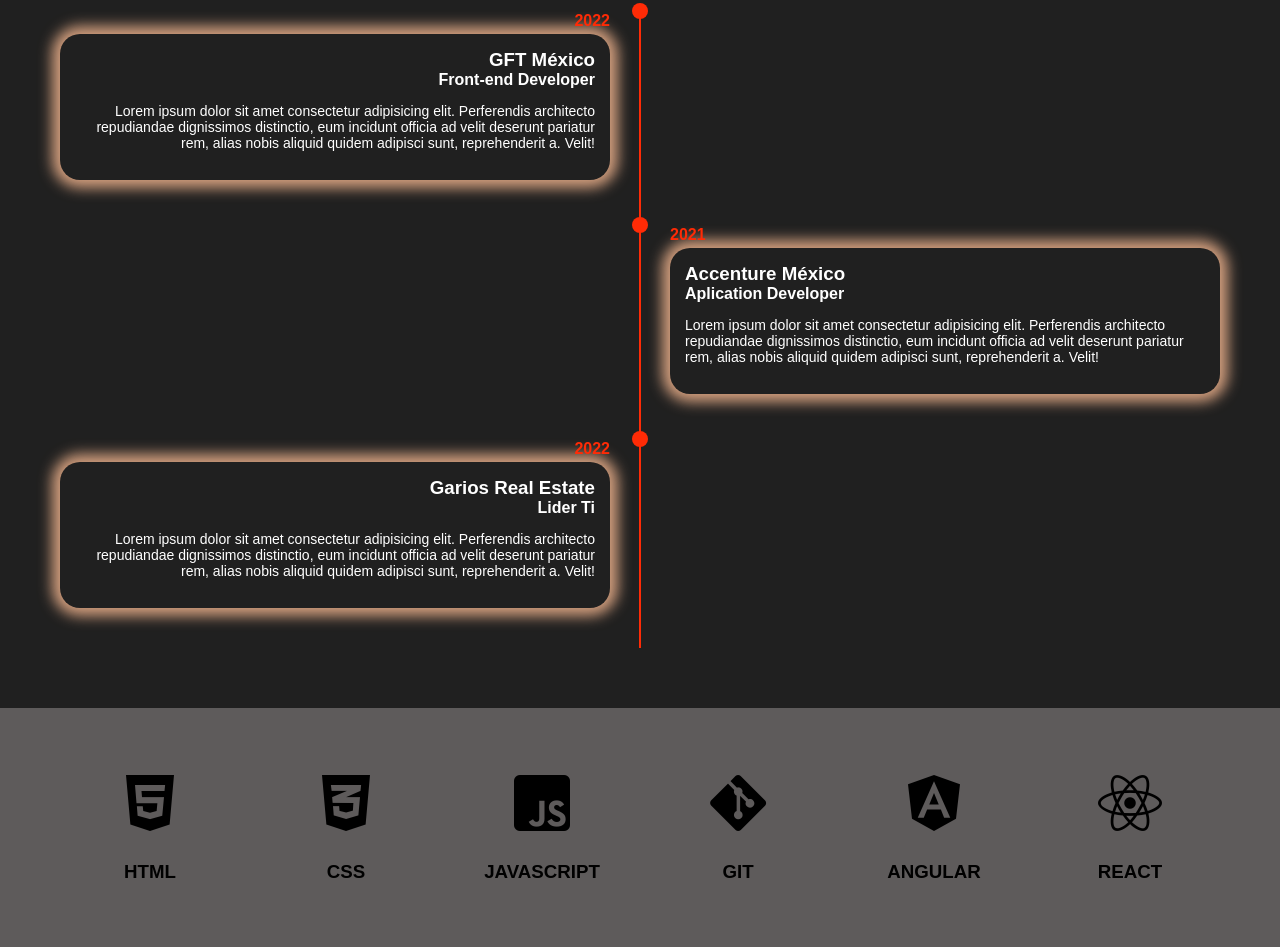
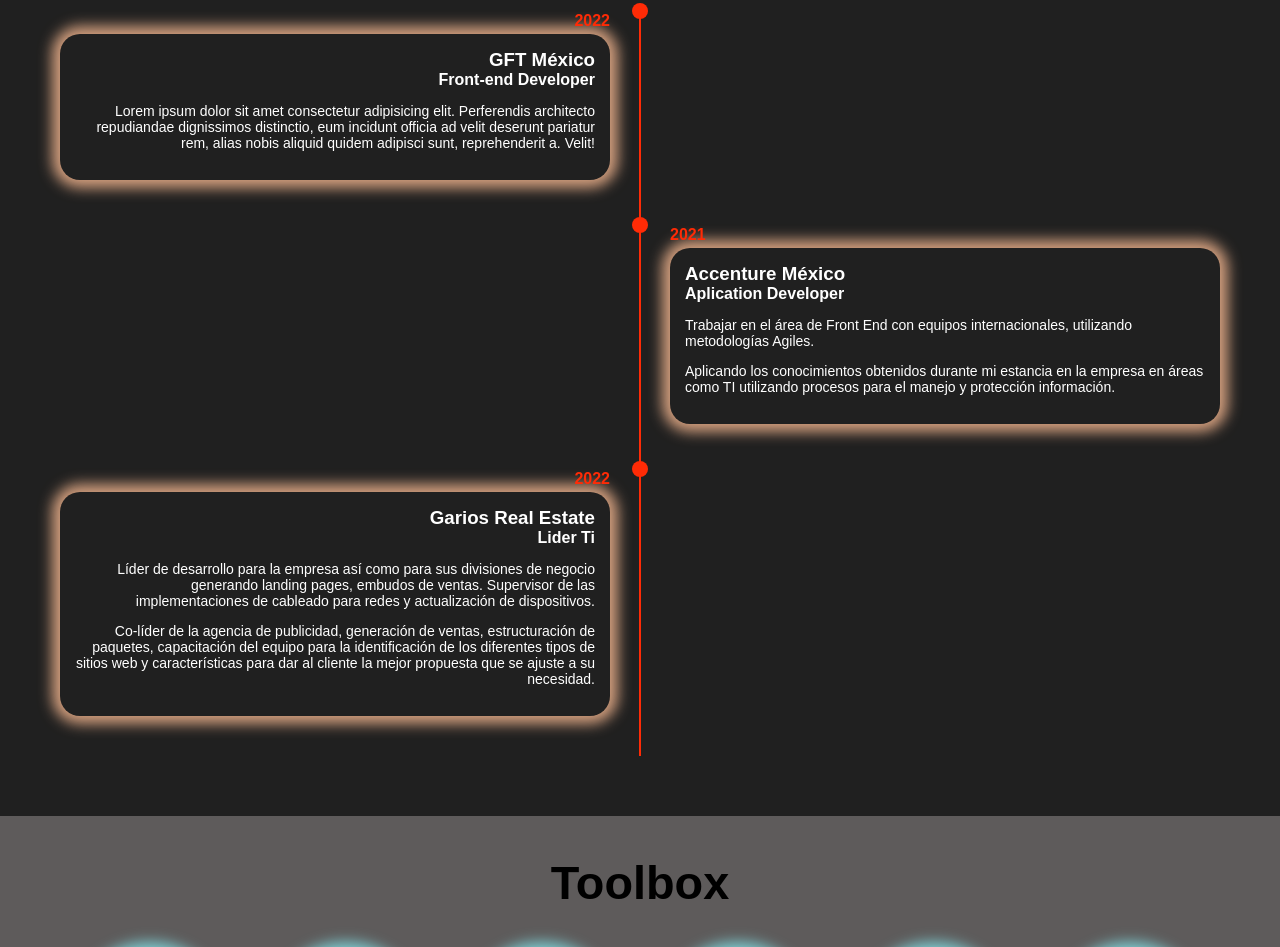
Before and after one commit to Carlos-Nicolas/portafolio-v2, a website: page index.html in a window 1280 px wide. Shown: the part 634-1581 px from the top of the page. Drawn offline with Linux system fonts and the light colour scheme.

```diff
--- a/index.html
+++ b/index.html
@@ -76,9 +76,8 @@
             <div class="timeline-item-content">
                 <h3>Accenture México </h3>
                 <h4>Aplication Developer</h4>
-                <p>Lorem ipsum dolor sit amet consectetur adipisicing elit. Perferendis architecto repudiandae
-                    dignissimos distinctio, eum incidunt officia ad velit deserunt pariatur rem, alias nobis aliquid
-                    quidem adipisci sunt, reprehenderit a. Velit!</p>
+                <p>Trabajar en el área de Front End con equipos internacionales, utilizando metodologías Agiles.</p>
+                <p>Aplicando los conocimientos obtenidos durante mi estancia en la empresa en áreas como TI utilizando procesos para el manejo y protección información.</p>
             </div>
         </div>
         <div class="timeline-item">
@@ -87,58 +86,59 @@
             <div class="timeline-item-content">
                 <h3>Garios Real Estate </h3>
                 <h4>Lider Ti</h4>
-                <p>Lorem ipsum dolor sit amet consectetur adipisicing elit. Perferendis architecto repudiandae
-                    dignissimos distinctio, eum incidunt officia ad velit deserunt pariatur rem, alias nobis aliquid
-                    quidem adipisci sunt, reprehenderit a. Velit!</p>
+                <p>Líder de desarrollo para la empresa así como para sus divisiones de negocio generando landing pages, embudos de ventas. Supervisor de las implementaciones de cableado para redes y actualización de dispositivos.
+                </p>
+                <p>Co-líder de la agencia de publicidad, generación de ventas, estructuración de paquetes, capacitación del equipo para la identificación de los diferentes tipos de sitios web y características para dar al cliente la mejor propuesta que se ajuste a su necesidad.</p>
             </div>
         </div>
 
     </div>
     <div class="skills">
+        <div class="skills-title"><h3>Toolbox</h3></div>
         <div class="skills-toolbox">
             <div class="skills-toolbox-card">
                 <div class="skills-toolbox-card-logo">
                     <i class="fab fa-html5"></i>
                 </div>
-                <h3 class="skills-toolbox-card-title">
+                <!-- <h3 class="skills-toolbox-card-title">
                     HTML
-                </h3>
+                </h3> -->
             </div>
             <div class="skills-toolbox-card">
                 <div class="skills-toolbox-card-logo">
                     <i class="fab fa-css3-alt"></i>
                 </div>
-                <h3 class="skills-toolbox-card-title">
+                <!-- <h3 class="skills-toolbox-card-title">
                     CSS
-                </h3>
+                </h3> -->
             </div><div class="skills-toolbox-card">
                 <div class="skills-toolbox-card-logo">
                     <i class="fab fa-js-square"></i>
                 </div>
-                <h3 class="skills-toolbox-card-title">
+                <!-- <h3 class="skills-toolbox-card-title">
                     JAVASCRIPT
-                </h3>
+                </h3> -->
             </div><div class="skills-toolbox-card">
                 <div class="skills-toolbox-card-logo">
                     <i class="fab fa-git-alt"></i>
                 </div>
-                <h3 class="skills-toolbox-card-title">
+                <!-- <h3 class="skills-toolbox-card-title">
                     GIT
-                </h3>
+                </h3> -->
             </div><div class="skills-toolbox-card">
                 <div class="skills-toolbox-card-logo">
                     <i class="fab fa-angular"></i>
                 </div>
-                <h3 class="skills-toolbox-card-title">
+                <!-- <h3 class="skills-toolbox-card-title">
                     ANGULAR
-                </h3>
+                </h3> -->
             </div><div class="skills-toolbox-card">
                 <div class="skills-toolbox-card-logo">
                     <i class="fab fa-react"></i>
                 </div>
-                <h3 class="skills-toolbox-card-title">
+                <!-- <h3 class="skills-toolbox-card-title">
                     REACT
-                </h3>
+                </h3> -->
             </div>
         </div>
     </div>
--- a/src/scss/style.scss
+++ b/src/scss/style.scss
@@ -11,6 +11,10 @@
 
 body {
     margin: 0px;
+}
+
+h3 {
+    margin: 0;
 }
 
 nav {
@@ -71,7 +75,8 @@
     justify-content: center;
     padding: 100px 0 80px 0;
 
-    // background-image: url("/src/img/principal-backgoud.jpeg") black;
+    // background-image: url(../img/principal-backgoud.jpeg),#ffff;
+    // background-size: 100%;
     background-color: #000000;
 
     .card-presentation {
@@ -194,34 +199,38 @@
             @media (max-width: 760px) {
                 margin-bottom: 20px;
 
-                &:nth-child(odd){
+                &:nth-child(odd) {
                     padding-right: 0;
                     text-align: left;
                 }
 
                 &:nth-child(odd),
-                &:nth-child(even){
+                &:nth-child(even) {
                     padding-left: 35px;
                 }
 
-                &-dot{
+                &-dot {
                     left: 0;
                 }
 
-                &::before{
+                &::before {
                     left: 7px;
                     top: 9px;
                     // bottom: 115px;
                 }
+
                 @media (max-width: 440px) {
+
                     &:nth-child(odd),
-                    &:nth-child(even){
+                    &:nth-child(even) {
                         padding-left: 0;
                     }
-                    &-dot{
+
+                    &-dot {
                         display: none;
                     }
-                    &::before{
+
+                    &::before {
                         display: none;
                     }
                 }
@@ -245,16 +254,20 @@
     background-color: #5e5b5b;
     display: flex;
     padding: 40px;
+    flex-direction: column;
+    text-align: center;
+
+    &-title {
+        font-size: 40px;
+        margin: 0px 0px 20px 0px;
+    }
 
     &-toolbox {
         padding: 12px;
-        width: 100%;
         display: flex;
         justify-content: space-around;
-        // box-shadow: rgb(126 206 211) 0px 0px 14px 8px;
 
         &-card {
-            // border: 3px solid pink;
             height: 150px;
             width: 150px;
             border-radius: 50%;
@@ -263,18 +276,31 @@
             justify-content: center;
             align-content: center;
             text-align: center;
-            // box-shadow: rgb(126 206 211) 0px 0px 14px 8px;
+            box-shadow: rgb(126, 206, 211) 0px 0px 14px 8px;
+            margin: 8px;
 
             &-logo {
                 font-size: 64px;
             }
         }
-        @media (max-width:441px){
+
+        @media (max-width:760px) {
+            box-shadow: rgb(126, 206, 211) 0px 0px 14px 8px;
+
+            &-card {
+                box-shadow: none;
+            }
+
+        }
+
+        @media (max-width:441px) {
             flex-direction: column;
             align-items: center;
+            box-shadow: none;
 
-            &-card{
+            &-card {
                 margin: 12px;
+                box-shadow: rgb(126, 206, 211) 0px 0px 14px 8px;
             }
         }
     }
```
Also changed, not shown: dist/css/style.css, 2 other files.
